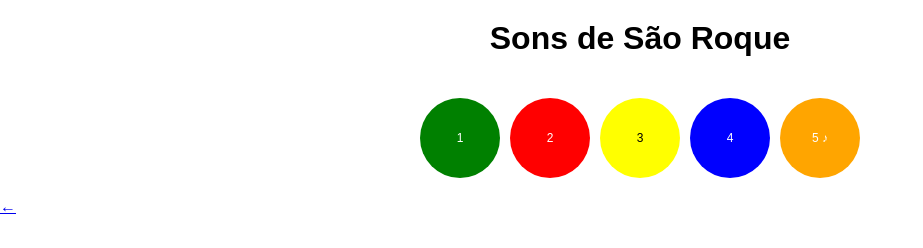
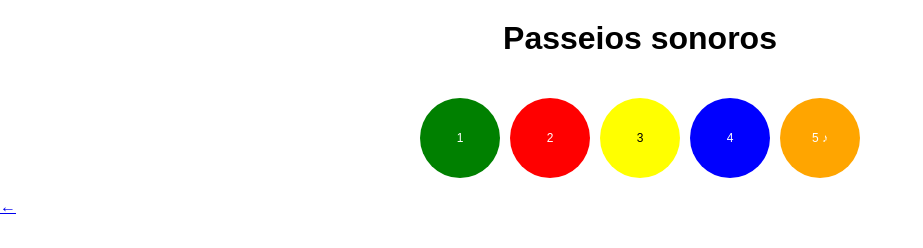
Before and after one commit to maryandrioli/passeiossonoros, a plain HTML site: page index.html in a window 1280 px wide. Shown: the whole page, without its empty margins (0-923 px from the left). Drawn offline with Linux system fonts and the light colour scheme.

Commit message:
Add files via upload

```diff
--- a/index.html
+++ b/index.html
@@ -9,7 +9,7 @@
     <link rel="stylesheet" href="style.css">
 </head>
 <body>
-    <h1>Sons de São Roque</h1>
+    <h1>Passeios sonoros</h1>
 
     <div class="container">
         <div id="green" class="circle">1</div>
```
